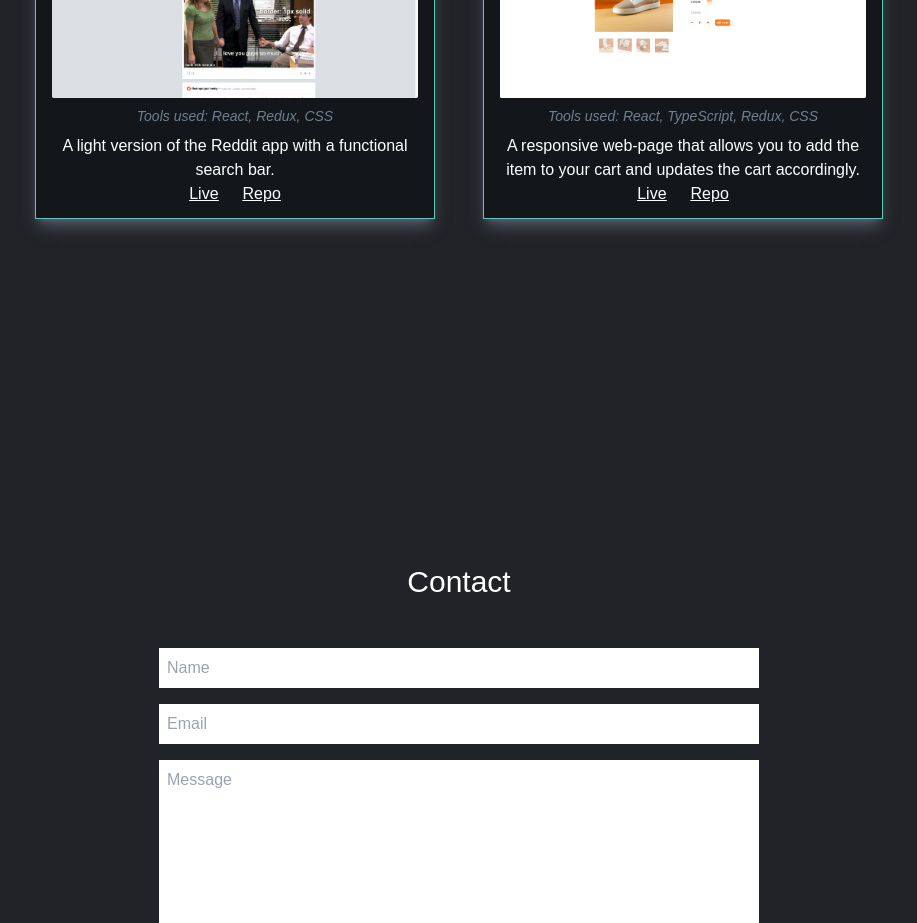
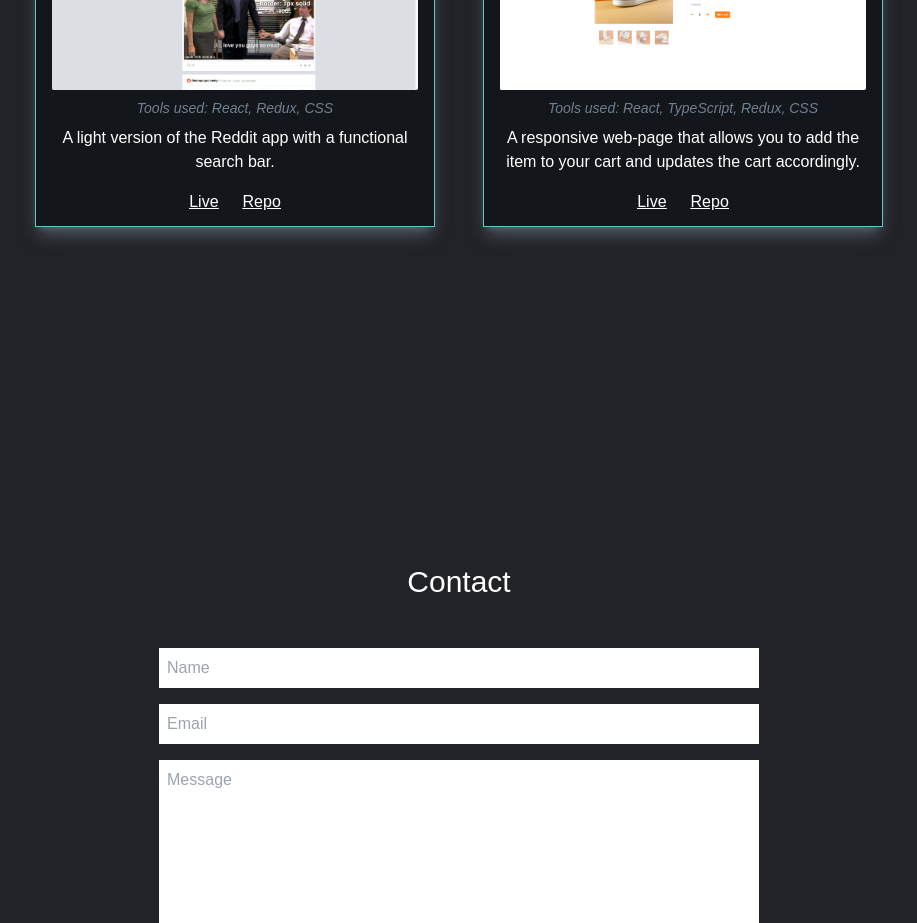
Before and after one commit to jonword/dev_portfolio, a React (Vite) app: page / in a window 1280 px wide. Shown: the part 1540-2463 px from the top of the page, without its empty margins (181-1098 px from the left). Built offline with nearby package versions, Linux system fonts and the light colour scheme.

Commit message:
update card styling

```diff
--- a/src/components/Projects/Project.jsx
+++ b/src/components/Projects/Project.jsx
@@ -12,7 +12,7 @@ const Project = (props) => {
       <p className="mb-2 text-sm italic text-navhover">
         Tools used: {techList}
       </p>
-      <p className="text-center">{description}</p>
+      <p className="pb-4 text-center">{description}</p>
       <div className="flex justify-center gap-6 pb-1">
         <p className="underline hover:text-subtitle">
           <a href={live} target="_blank" rel="noreferrer">
```
